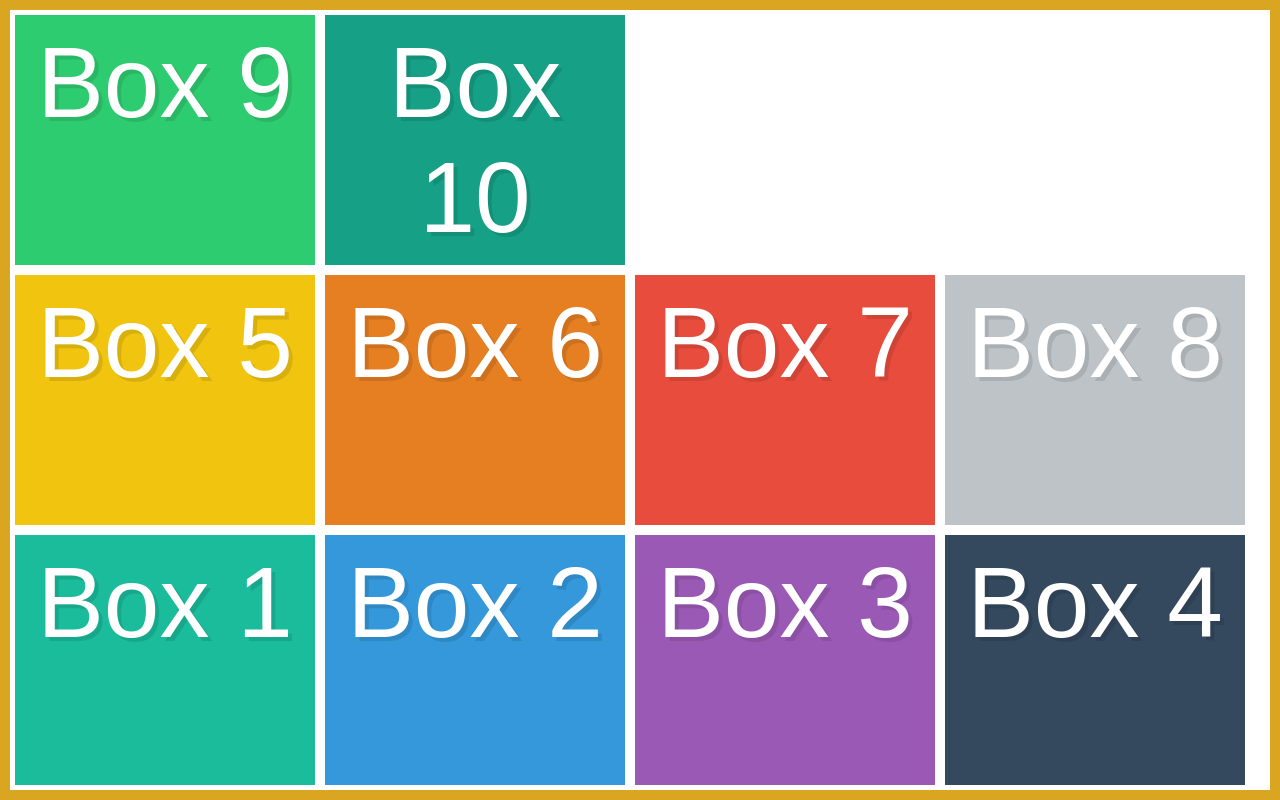
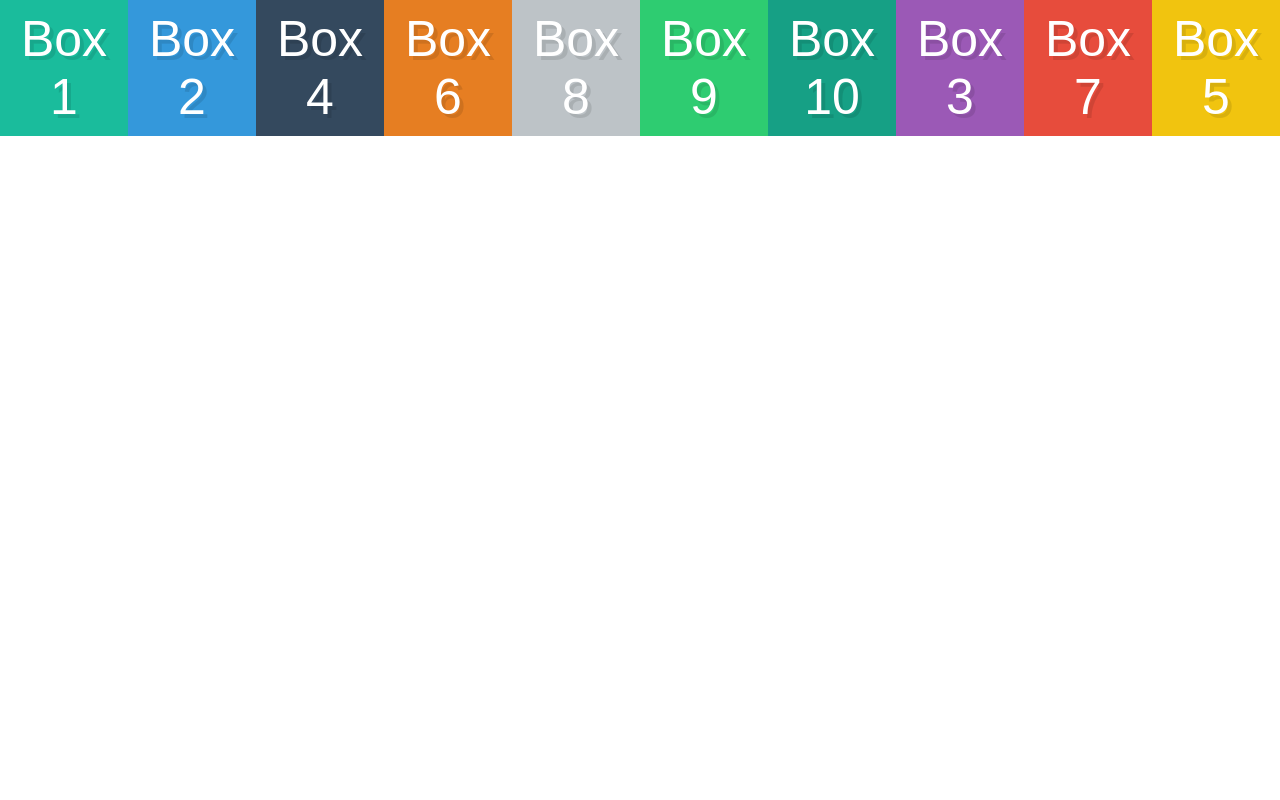
Before and after one commit to mlars84/flexbox-learnin, a website: page src/index.html in a window 1280 px wide. Drawn offline with Linux system fonts and the light colour scheme.

Commit message:
ordering

```diff
--- a/public/style.css
+++ b/src/style.css
@@ -9,7 +9,7 @@ input[type=reset],input[type=submit]{-webkit-appearance:button;cursor:pointer;}b
 /* Some default styles to make each box visible */
 .box {
   color:white;
-  font-size: 100px;
+  font-size: 50px;
   text-align: center;
   text-shadow:4px 4px 0 rgba(0,0,0,0.1);
   padding:10px;
@@ -29,13 +29,20 @@ input[type=reset],input[type=submit]{-webkit-appearance:button;cursor:pointer;}b
 
 .container {
   display: flex;
-  border: 10px solid #daa520;
-  height: 100vh;
-  flex-wrap: wrap-reverse;
 }
 
 .box {
-  width: 300px;
-  height: 2.5em;
-  margin: .05em;
+  flex: 1;
 }
+
+.box3 {
+  order: 1;
+}
+
+.box7 {
+  order: 2;
+}
+
+.box5 {
+  order: 3;
+}
```
Also changed, not shown: README.md, src/index.html (renamed from public/index.html).
